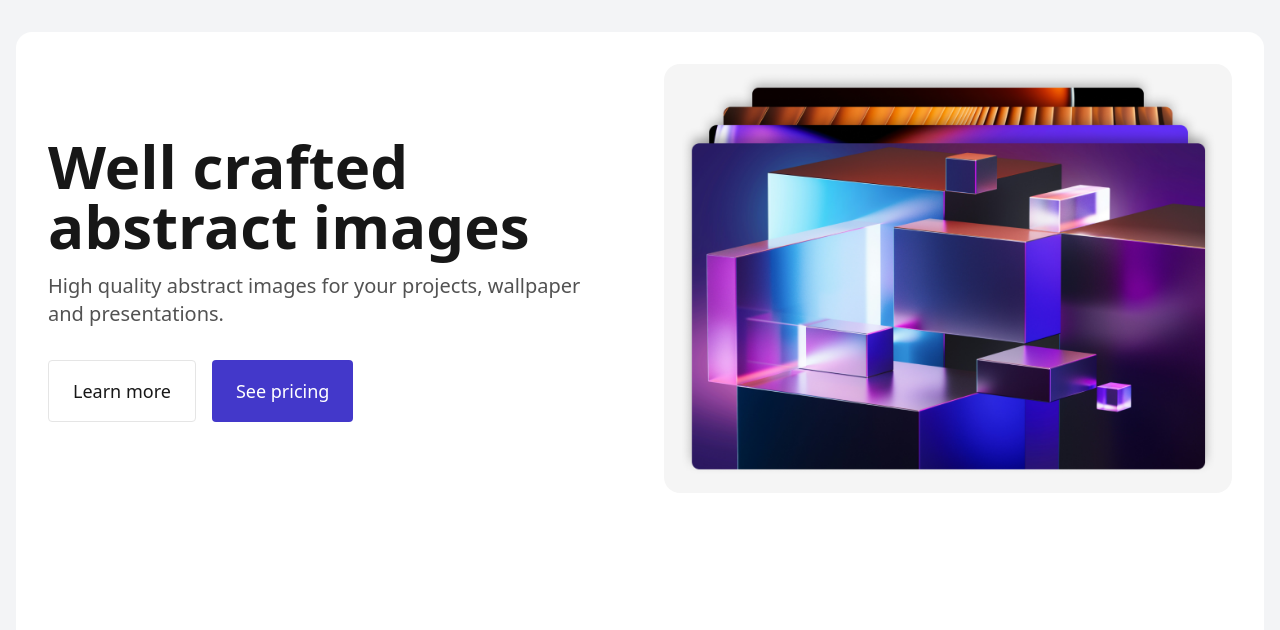
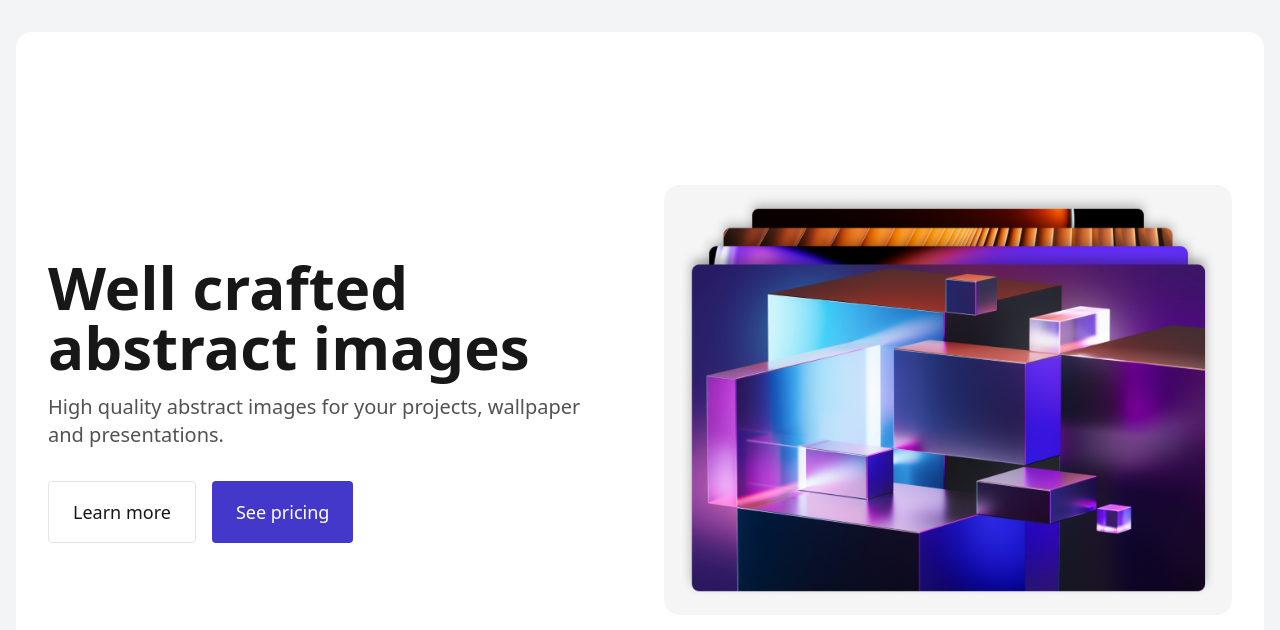
Before and after one commit to amandaguan-ag/marketing, a Next.js app: page /hero-simple in a window 1280 px wide. Shown: the top 630 px of the page. Built offline with nearby package versions, Linux system fonts and the light colour scheme.

Commit message:
center hero text and image

```diff
--- a/src/components/HeroSimple.js
+++ b/src/components/HeroSimple.js
@@ -4,7 +4,7 @@ import Image from "next/image";
 const HeroSimple = ({ title, description, imageSrc }) => {
   return (
     <section
-      className="bg-white rounded-2xl p-6 md:p-8 mx-auto my-4"
+      className="bg-white rounded-2xl p-6 md:p-8 mx-auto my-4 flex"
       aria-labelledby="hero-heading"
     >
       <div className="lg:flex lg:items-center lg:gap-12">
```
